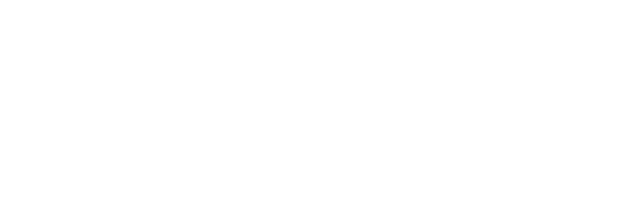
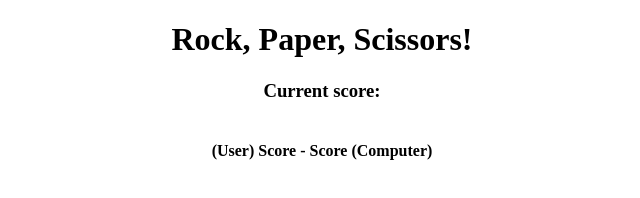
Before and after one commit to RonitNayak/Project4, a plain HTML site: page index.html in a window 1280 px wide. Shown: the whole page, without its empty margins (318-958 px from the left). Drawn offline with Linux system fonts and the light colour scheme.

Commit message:
added imgs, and some html

```diff
--- a/index.html
+++ b/index.html
@@ -9,6 +9,10 @@
   <title>RockPaperScissors - Project 4</title>
 </head>
 <body>
-
+  <h1> Rock, Paper, Scissors!</h1>
+  <h3> Current score: </h4>
+  <h4> (User)</h4>
+  <h4> Score - Score </h4>
+  <h4> (Computer)</h4>
 </body>
 </html>
--- a/styles.css
+++ b/styles.css
@@ -0,0 +1,7 @@
+body {
+  text-align: center;
+}
+
+h4 {
+  display: inline-block;
+}
```
Also changed, not shown: paper.png (added), rock.png (added), scissors.png (added).
